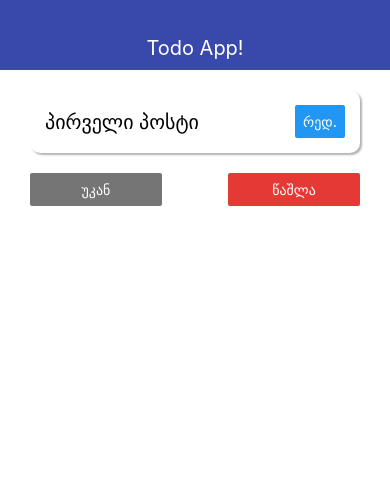
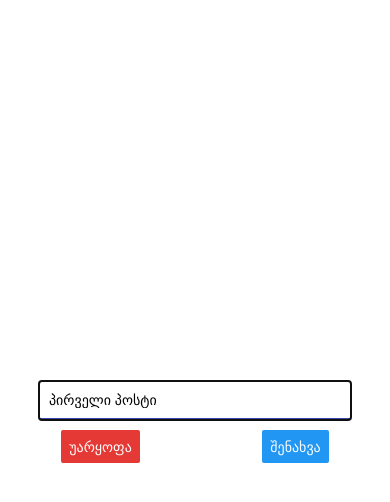
Before and after one commit to react-neitivi-expo-tutorial/react-neitiv-expo-tutorial, a React Native app: screen / in a window 390 px wide. Both pictures are taken after a click on the button "რედ.". Shown: the top 502 px of the page. Built offline with nearby package versions, Linux system fonts and the light colour scheme.

Commit message:
edit todo App.js and TodoScreen.js and EditModel.js

```diff
--- a/App.js
+++ b/App.js
@@ -42,6 +42,16 @@ export default function App() {
       { cancelable: false }
     );
   };
+
+  const updateTodo = (id,title) =>{
+    setTodos(old => old.map(todo => {
+      if(todo.id === id) {
+        todo.title = title
+      }
+      return todo
+    }))
+  };
+
   let content = (
     <MainScreen
       todos={todos}
@@ -58,6 +68,7 @@ export default function App() {
         onRemove={removeTodo}
         title={selectedTodo}
         goBack={() => setTodosId(null)}
+        onSave={updateTodo}
       />
     );
   }
--- /dev/null
+++ b/src/components/EditModal.js
@@ -0,0 +1,70 @@
+import React, { useState } from 'react';
+import {
+  View,
+  Button,
+  StyleSheet,
+  Modal,
+  TextInput,
+  Alert
+} from 'react-native';
+import { THEME } from '../theme';
+
+export const EditModal = ({ value, visiblle, onCencel, onSave }) => {
+  const [title, setTitle] = useState(value);
+  const saveHendler = () => {
+    if (title.toString().trim().length < 3) {
+      Alert.alert(
+        'შეცდომაა!',
+        `მინიმალური სიმბოლოების რაოდენობა არის 3. ახლა არის ${
+          title.trim().length
+        } სიმბოლო.`
+      );
+    } else {
+        onSave(title);
+    }
+  };
+
+  return (
+    <Modal visible={visiblle} animationType="slide" transparent={false}>
+      <View style={styles.wrap}>
+        <TextInput
+          value={title.toString()}
+          onChangeText={setTitle}
+          style={styles.input}
+          placeholder="შეიყვანეთ დასახელება"
+          autoCapitalize="none"
+          autoCorrect={false}
+          maxLength={64}
+        />
+        <View style={styles.buttoms}>
+          <Button
+            title="უარყოფა"
+            onPress={onCencel}
+            color={THEME.DANGER_COLOR}
+          />
+          <Button title="შენახვა" onPress={saveHendler} />
+        </View>
+      </View>
+    </Modal>
+  );
+};
+
+const styles = StyleSheet.create({
+  wrap: {
+    flex: 1,
+    justifyContent: 'center',
+    alignItems: 'center'
+  },
+  input: {
+    padding: 10,
+    borderColor: THEME.MAIN_COLOR,
+    borderBottomWidth: 2,
+    width: '80%'
+  },
+  buttoms: {
+    width: '100%',
+    marginTop: 10,
+    flexDirection: 'row',
+    justifyContent: 'space-around'
+  }
+});
--- a/src/screens/TodoScreen.js
+++ b/src/screens/TodoScreen.js
@@ -1,14 +1,29 @@
-import React from 'react';
+import React, { useState } from 'react';
 import { View, Text, Button, StyleSheet } from 'react-native';
 import { THEME } from '../theme';
 import { AppCard } from '../ui/AppCard';
+import { EditModal } from '../components/EditModal';
 
-export const TodoScreen = ({ title, goBack, onRemove }) => {
+export const TodoScreen = ({ title, goBack, onRemove, onSave }) => {
+  const [modal, setModal] = useState(false);
+
+  const saveHandler = titleedit => {
+    onSave(title.id, titleedit)
+    setModal(false)
+  };
+
   return (
     <View>
+      <EditModal
+        value={title.title}
+        visiblle={modal}
+        onCencel={() => setModal(false)}
+        onSave={saveHandler}
+      />
+
       <AppCard style={styles.card}>
         <Text style={styles.title}>{title.title}</Text>
-        <Button title="რედ." />
+        <Button title="რედ." onPress={() => setModal(true)} />
       </AppCard>
       <View style={styles.buttons}>
         <View style={styles.button}>
```
